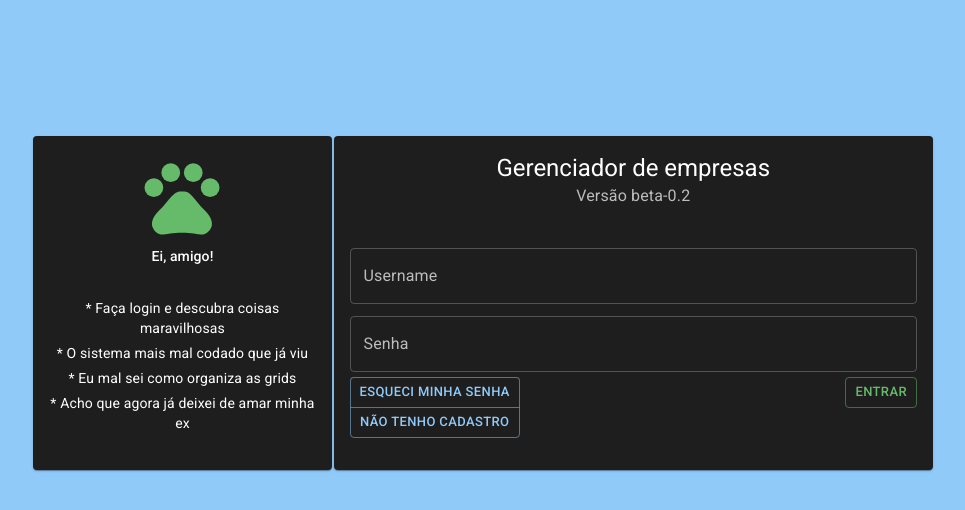
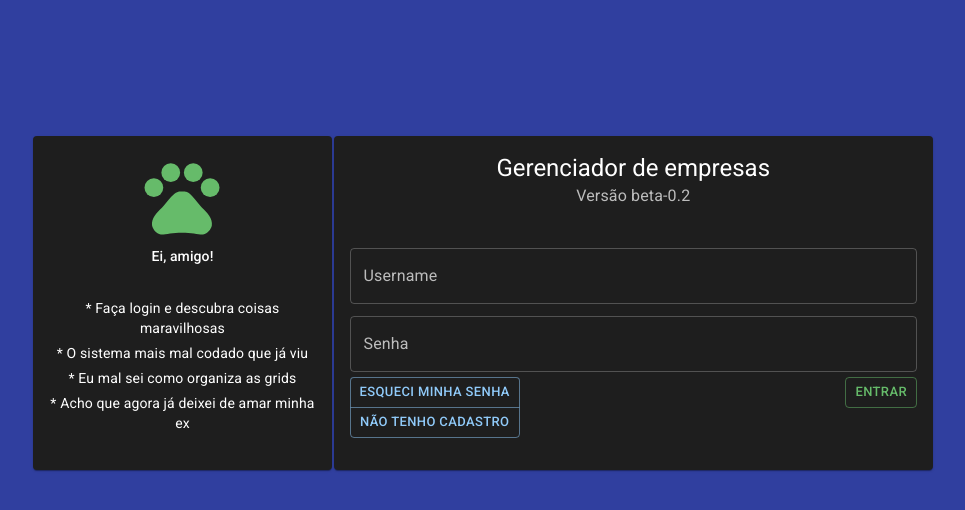
Before and after one commit to mateusseiboth/node-react-project, a React (Create React App) app in the folder client/: page /login in a window 1280 px wide. Shown: the top 510 px of the page, without its empty margins (157-1122 px from the left). Built offline with nearby package versions, Linux system fonts and the light colour scheme.

Commit message:
Alterada cor de fundo

```diff
--- a/client/src/Login.js
+++ b/client/src/Login.js
@@ -1,7 +1,6 @@
-import Sidebar from "./components/Sidebar";
+import { indigo } from '@mui/material/colors';
 import Feed from "./components/FeedLogin";
 import { Box, createTheme, Stack, ThemeProvider } from "@mui/material";
-import Navbar from "./components/Navbar";
 import { useState } from "react";
 
 function App() {
@@ -12,10 +11,14 @@ function App() {
       mode: mode,
     },
   });
+
+
+  const primary = indigo[700];
+
   return (
 
     <ThemeProvider theme={darkTheme}>
-      <Box bgcolor={"primary.main"} color={"text.primary"}>
+      <Box bgcolor={primary} color={"text.primary"}>
         <Stack direction="row" spacing={2} justifyContent="space-between">
           <Feed />
         </Stack>
```
